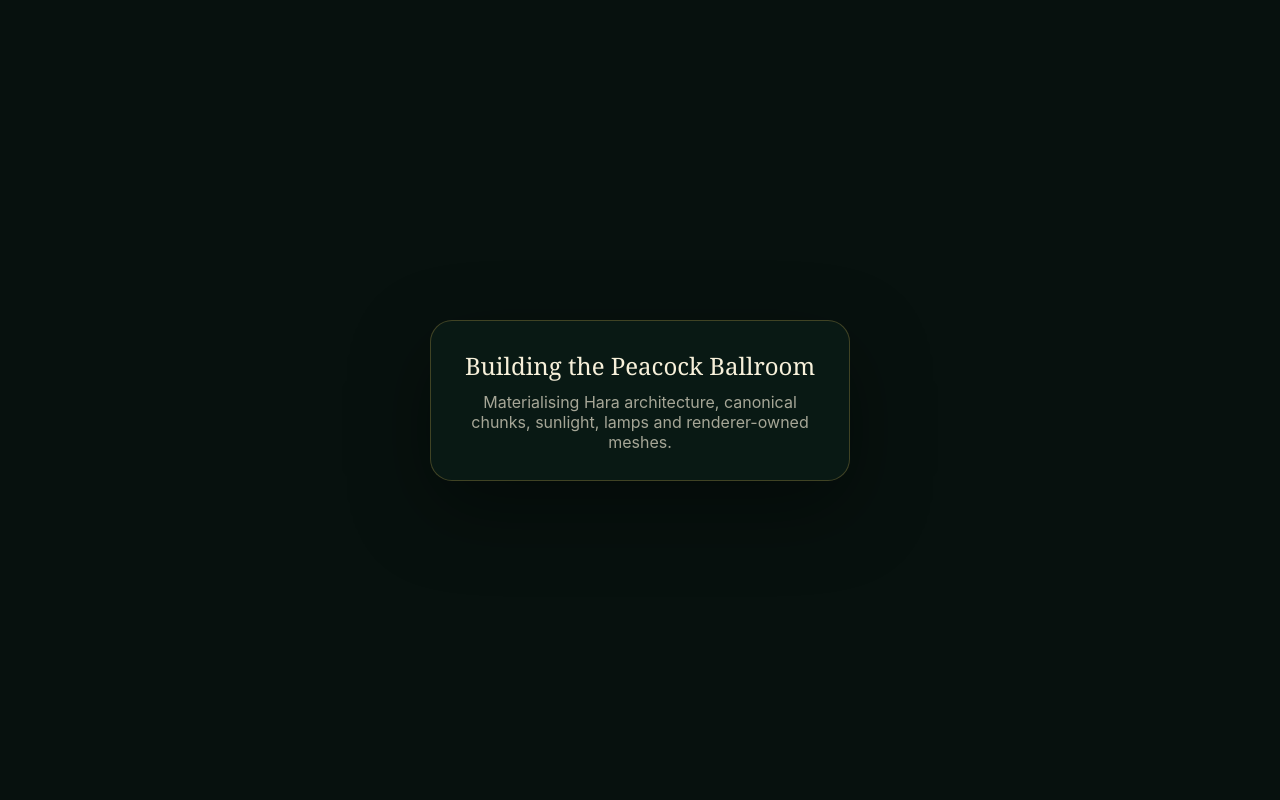
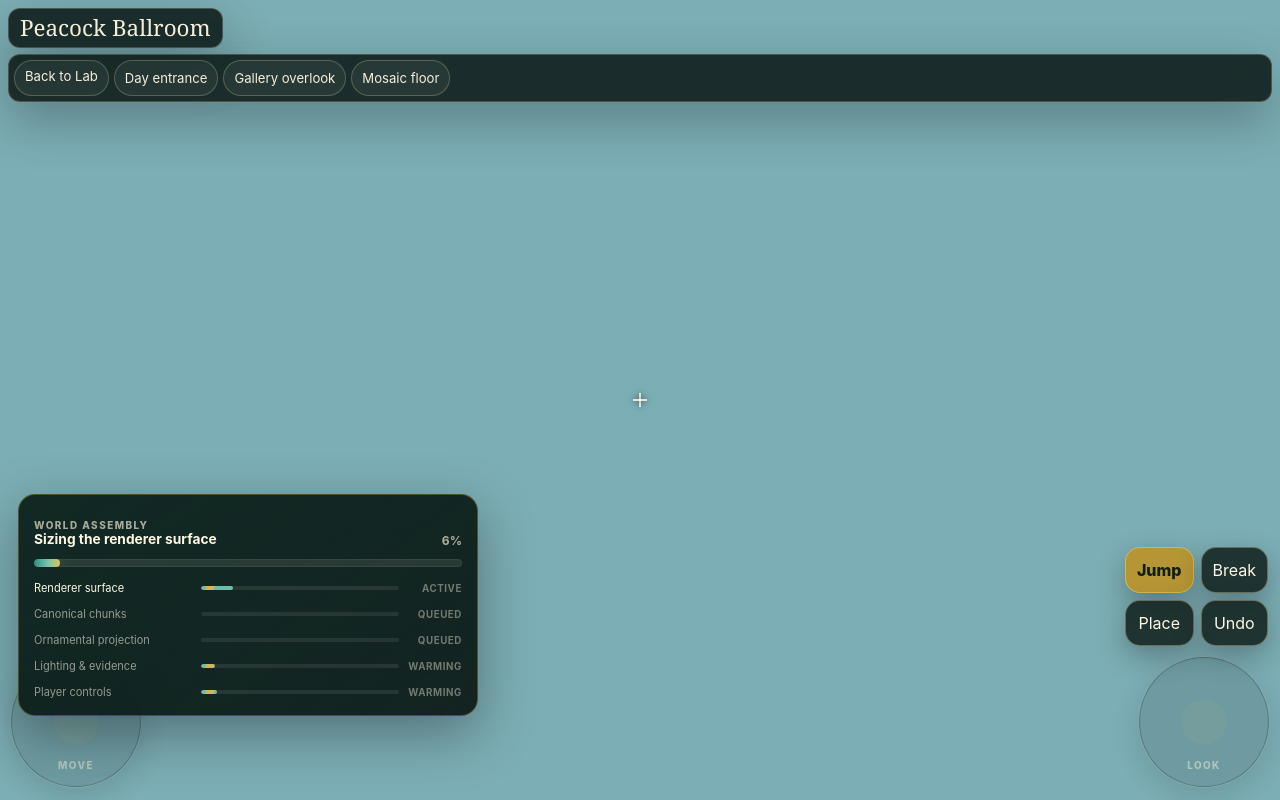
Before and after one commit to greenways-ai/alumbra, a website: page apps/lab/peacock-ballroom.html in a window 1280 px wide. Drawn offline with Linux system fonts and the light colour scheme.

Commit message:
Replace the ballroom loading screen with staged progress

```diff
--- a/apps/lab/peacock-ballroom.html
+++ b/apps/lab/peacock-ballroom.html
@@ -44,6 +44,7 @@
   })();
   </script>
   <link rel="stylesheet" href="./src/peacock-ballroom.css?v=pb-mobile-2" />
+  <link rel="stylesheet" href="./src/peacock-ballroom-progress.css?v=pb-progress-1" />
   <script type="importmap">
   {
     "imports": {
@@ -77,6 +78,10 @@
   data-peacock-ballroom-mobile-controls="pending"
   data-peacock-ballroom-mobile-layout="pending"
   data-peacock-ballroom-target="none"
+  data-peacock-ballroom-drawable="pending"
+  data-peacock-ballroom-architecture="pending"
+  data-peacock-ballroom-progress="1"
+  data-peacock-ballroom-progress-stage="canvas"
 >
   <main class="ballroom-shell">
     <canvas
@@ -130,13 +135,56 @@
       </div>
     </footer>
 
-    <div class="ballroom-loading" data-ballroom-loading>
-      <div class="ballroom-loading-card">
-        <h2>Building the Peacock Ballroom</h2>
-        <p>Materialising Hara architecture, canonical chunks, sunlight, lamps and renderer-owned meshes.</p>
-      </div>
+    <div class="ballroom-loading" data-ballroom-loading data-progress-state="loading" aria-live="polite" aria-busy="true">
+      <section class="ballroom-loading-card" aria-label="World assembly progress">
+        <div class="ballroom-progress-heading">
+          <div>
+            <p class="ballroom-progress-kicker">World assembly</p>
+            <strong data-ballroom-progress-label>Sizing the renderer surface</strong>
+          </div>
+          <output data-ballroom-progress-percent>1%</output>
+        </div>
+        <div
+          class="ballroom-progress-overall"
+          data-ballroom-progress-overall
+          role="progressbar"
+          aria-label="Peacock Ballroom assembly"
+          aria-valuemin="0"
+          aria-valuemax="100"
+          aria-valuenow="1"
+          style="--ballroom-progress: 1%"
+        ><span data-ballroom-progress-overall-fill style="width: 1%"></span></div>
+        <ol class="ballroom-progress-stages">
+          <li class="ballroom-progress-stage" data-ballroom-progress-stage="canvas" data-progress-state="active" style="--stage-progress: 16%">
+            <span>Renderer surface</span>
+            <span class="ballroom-progress-stage-meter" aria-hidden="true"><span data-ballroom-progress-stage-fill style="width: 16%"></span></span>
+            <small data-ballroom-progress-stage-state>active</small>
+          </li>
+          <li class="ballroom-progress-stage" data-ballroom-progress-stage="canonical" data-progress-state="queued" style="--stage-progress: 0%">
+            <span>Canonical chunks</span>
+            <span class="ballroom-progress-stage-meter" aria-hidden="true"><span data-ballroom-progress-stage-fill></span></span>
+            <small data-ballroom-progress-stage-state>queued</small>
+          </li>
+          <li class="ballroom-progress-stage" data-ballroom-progress-stage="architecture" data-progress-state="queued" style="--stage-progress: 0%">
+            <span>Ornamental projection</span>
+            <span class="ballroom-progress-stage-meter" aria-hidden="true"><span data-ballroom-progress-stage-fill></span></span>
+            <small data-ballroom-progress-stage-state>queued</small>
+          </li>
+          <li class="ballroom-progress-stage" data-ballroom-progress-stage="evidence" data-progress-state="queued" style="--stage-progress: 0%">
+            <span>Lighting &amp; evidence</span>
+            <span class="ballroom-progress-stage-meter" aria-hidden="true"><span data-ballroom-progress-stage-fill></span></span>
+            <small data-ballroom-progress-stage-state>queued</small>
+          </li>
+          <li class="ballroom-progress-stage" data-ballroom-progress-stage="controls" data-progress-state="queued" style="--stage-progress: 0%">
+            <span>Player controls</span>
+            <span class="ballroom-progress-stage-meter" aria-hidden="true"><span data-ballroom-progress-stage-fill></span></span>
+            <small data-ballroom-progress-stage-state>queued</small>
+          </li>
+        </ol>
+      </section>
     </div>
   </main>
+  <script type="module" src="./src/peacock-ballroom-progress.js?v=pb-progress-1"></script>
   <script type="module" src="./src/peacock-ballroom-entry.js?v=pb-mobile-2"></script>
 </body>
 </html>
```
